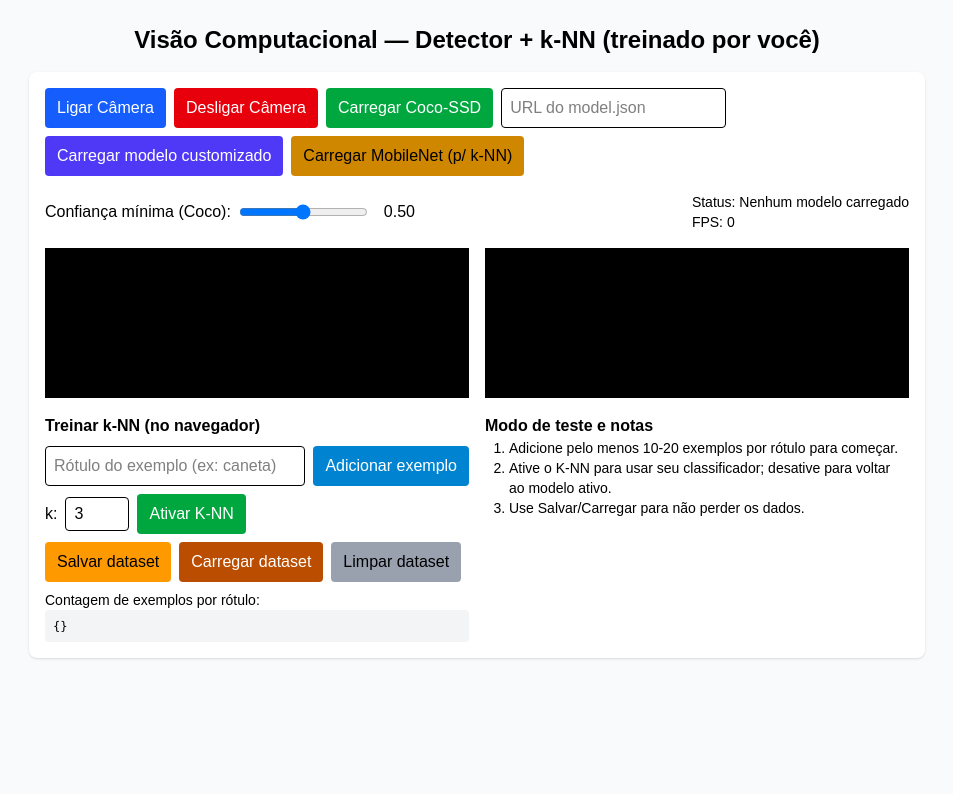
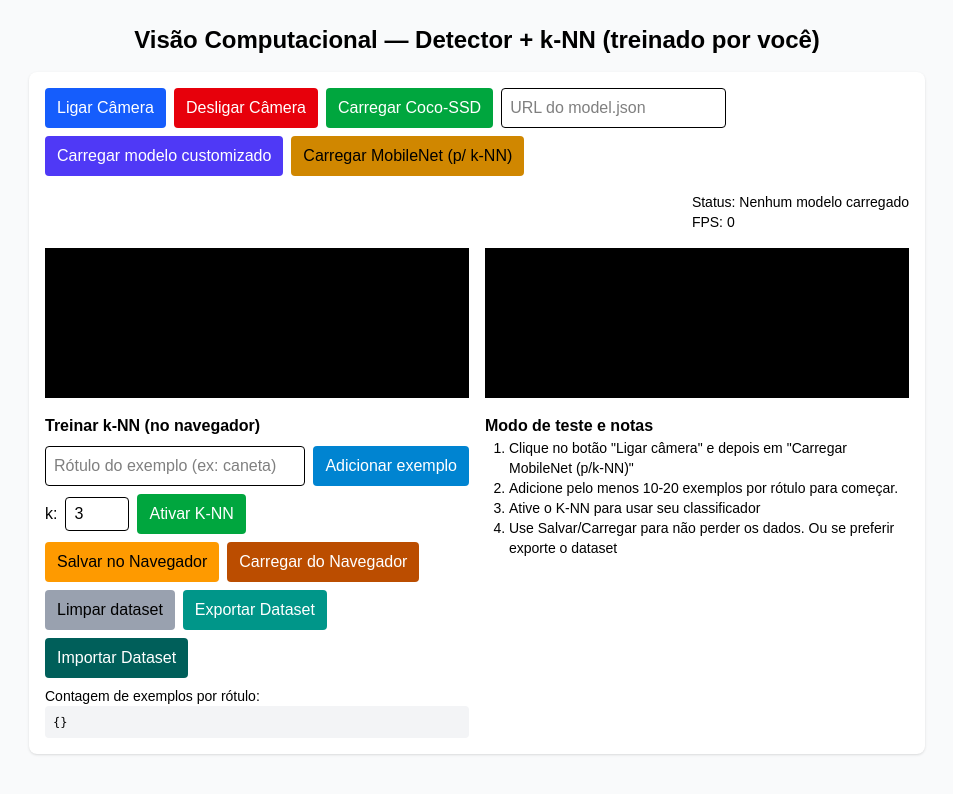
Before and after one commit to R0as/visao-computacional, a Next.js app: page / in a window 1280 px wide. Shown: the top 794 px of the page, without its empty margins (163-1116 px from the left). Built offline with nearby package versions, Linux system fonts and the light colour scheme.

Commit message:
created function to import and export dataset

```diff
--- a/pages/index.jsx
+++ b/pages/index.jsx
@@ -15,6 +15,7 @@ export default function DetectorPage() {
     const trainingDataRef = useRef([]);
     const classLabelsRef = useRef([]);
     const lastPredictionTextRef = useRef('');
+    const fileInputRef = useRef(null);
 
     const [isCameraOn, setIsCameraOn] = useState(false);
     const [loadingModel, setLoadingModel] = useState(false);
@@ -269,6 +270,67 @@ export default function DetectorPage() {
         });
     }
 
+    function exportDataset() {
+        if (trainingDataRef.current.length === 0) {
+            setStatus("Nenhum dataset para exportar.");
+            return;
+        }
+
+        // Converte o array de dados para um texto JSON formatado
+        const jsonString = JSON.stringify(trainingDataRef.current, null, 2);
+
+        // Cria um objeto "Blob", que é como um arquivo em memória
+        const blob = new Blob([jsonString], { type: 'application/json' });
+
+        // Cria uma URL temporária para esse arquivo
+        const url = URL.createObjectURL(blob);
+
+        // Cria um link <a> invisível para iniciar o download
+        const a = document.createElement('a');
+        a.href = url;
+        a.download = `knn-dataset-${Date.now()}.json`; // Nome do arquivo
+        document.body.appendChild(a);
+        a.click();
+
+        // Limpa o link e a URL da memória
+        document.body.removeChild(a);
+        URL.revokeObjectURL(url);
+
+        setStatus("Dataset exportado com sucesso!");
+    }
+
+    function importDataset(event) {
+        const file = event.target.files[0];
+        if (!file) {
+            return;
+        }
+
+        const reader = new FileReader();
+
+        reader.onload = (e) => {
+            try {
+                const text = e.target.result;
+                const data = JSON.parse(text);
+
+                // Validação simples para ver se o arquivo parece correto
+                if (Array.isArray(data) && data.every(item => item.label && item.features)) {
+                    updateTrainingData(data);
+                    setStatus(`Dataset importado com ${data.length} exemplos.`);
+                } else {
+                    setStatus("Erro: Arquivo JSON em formato inválido.");
+                }
+            } catch (err) {
+                console.error(err);
+                setStatus("Erro ao ler ou interpretar o arquivo JSON.");
+            }
+        };
+
+        reader.readAsText(file);
+
+        // Limpa o valor do input para permitir importar o mesmo arquivo novamente
+        event.target.value = null;
+    }
+
     useEffect(() => {
         const offscreenCanvas = document.createElement('canvas');
 
@@ -421,10 +483,6 @@ export default function DetectorPage() {
                     <button className="px-3 py-2 rounded bg-yellow-600 text-black" onClick={loadMobileNet} disabled={loadingModel}>Carregar MobileNet (p/ k-NN)</button>
                 </div>
                 <div className="flex gap-4 items-center">
-                    <label className="text-black flex items-center gap-2">Confiança mínima (Coco):
-                        <input type="range" min="0" max="1" step="0.01" value={minScore} onChange={(e) => setMinScore(parseFloat(e.target.value))} />
-                        <span className="ml-2 font-mono">{minScore.toFixed(2)}</span>
-                    </label>
                     <div className="ml-auto text-sm text-black">
                         <div>Status: <span className="font-medium">{status}</span></div>
                         <div>FPS: <span className="font-medium">{fps}</span></div>
@@ -445,17 +503,34 @@ export default function DetectorPage() {
                             <input className="px-2 py-1 border rounded flex-1" placeholder="Rótulo do exemplo (ex: caneta)" value={exampleLabel} onChange={(e) => setExampleLabel(e.target.value)} />
                             <button className="px-3 py-2 rounded bg-sky-600 text-white" onClick={() => addExample(exampleLabel)}>Adicionar exemplo</button>
                         </div>
+
                         <div className="flex gap-2 items-center">
                             <label className="flex items-center gap-2">k:
                                 <input type="number" min="1" max="20" value={k} onChange={(e) => setK(parseInt(e.target.value || 1))} className="w-16 px-2 py-1 border rounded" />
                             </label>
                             <button className={`px-3 py-2 rounded ${useKnn ? 'bg-red-600' : 'bg-green-600'} text-white`} onClick={handleKnnToggle}>{useKnn ? 'Desativar K-NN' : 'Ativar K-NN'}</button>
                         </div>
-                        <div className="flex gap-2">
-                            <button className="px-3 py-2 rounded bg-amber-500" onClick={saveDataset}>Salvar dataset</button>
-                            <button className="px-3 py-2 rounded bg-amber-700 text-white" onClick={loadDataset}>Carregar dataset</button>
+
+                        <div className="flex gap-2 flex-wrap">
+                            {/* Botões de persistência */}
+                            <button className="px-3 py-2 rounded bg-amber-500" onClick={saveDataset}>Salvar no Navegador</button>
+                            <button className="px-3 py-2 rounded bg-amber-700 text-white" onClick={loadDataset}>Carregar do Navegador</button>
                             <button className="px-3 py-2 rounded bg-gray-400" onClick={clearDataset}>Limpar dataset</button>
+
+                            {/* NOVOS BOTÕES de Importar/Exportar */}
+                            <button className="px-3 py-2 rounded bg-teal-600 text-white" onClick={exportDataset}>Exportar Dataset</button>
+                            <button className="px-3 py-2 rounded bg-teal-800 text-white" onClick={() => fileInputRef.current.click()}>Importar Dataset</button>
                         </div>
+
+                        {/* Input de arquivo escondido, controlado pelo botão "Importar" */}
+                        <input
+                            type="file"
+                            ref={fileInputRef}
+                            onChange={importDataset}
+                            className="hidden"
+                            accept=".json"
+                        />
+
                         <div className="text-sm text-black">
                             <p>Contagem de exemplos por rótulo:</p>
                             <pre className="bg-gray-100 p-2 rounded text-xs">{JSON.stringify(labelCounts, null, 2)}</pre>
@@ -464,9 +539,10 @@ export default function DetectorPage() {
                     <div className="text-black">
                         <h3 className="font-semibold">Modo de teste e notas</h3>
                         <ol className="list-decimal pl-6 text-sm">
+                            <li>Clique no botão "Ligar câmera" e depois em "Carregar MobileNet (p/k-NN)"</li>
                             <li>Adicione pelo menos 10-20 exemplos por rótulo para começar.</li>
-                            <li>Ative o K-NN para usar seu classificador; desative para voltar ao modelo ativo.</li>
-                            <li>Use Salvar/Carregar para não perder os dados.</li>
+                            <li>Ative o K-NN para usar seu classificador</li>
+                            <li>Use Salvar/Carregar para não perder os dados. Ou se preferir exporte o dataset</li>
                         </ol>
                     </div>
                 </div>
```
Lines whose indentation alone changed are shown as unchanged.
